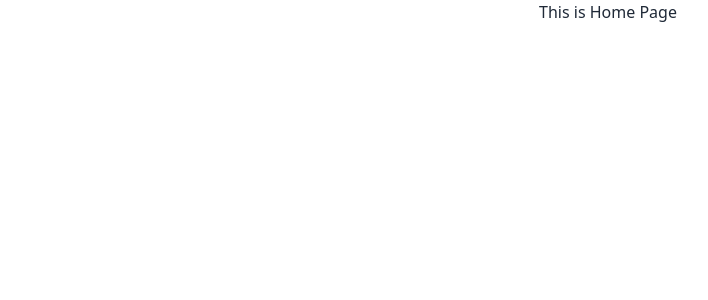
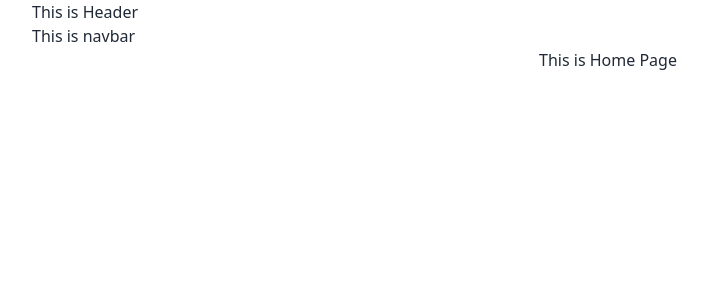
Before and after one commit to Hamed18/real-estate, a React (Vite) app: page / in a window 1280 px wide. Shown: the top 300 px of the page, without its empty margins (32-740 px from the left). Built offline with nearby package versions, Linux system fonts and the light colour scheme.

Commit message:
Folder structure updated.( Header, Navbar). Google Font added (file: tailwind.config.js and index.css)

```diff
--- a/src/Layout/Root.jsx
+++ b/src/Layout/Root.jsx
@@ -1,8 +1,12 @@
 import { Outlet } from "react-router-dom";
+import Header from "../Shared/Header";
+import Navbar from "../Shared/Navbar";
 
 const Root = () => {
 	return (
-		<div>
+		<div className="max-w-6xl mx-auto font-Poppins">
+		    <Header></Header>
+			<Navbar></Navbar>
 			<Outlet></Outlet>
 		</div>
 	);
--- a/src/Pages/Home/Home.jsx
+++ b/src/Pages/Home/Home.jsx
@@ -2,7 +2,7 @@
 const Home = () => {
 	return (
 		<div className="text-center">
-			<p>This is Home Page</p>
+			<p className="text-center font-Poppins">This is Home Page</p>
 		</div>
 	);
 };
--- /dev/null
+++ b/src/Shared/Header.jsx
@@ -0,0 +1,10 @@
+
+const Header = () => {
+	return (
+		<div>
+			<p>This is Header</p>
+		</div>
+	);
+};
+
+export default Header;
--- /dev/null
+++ b/src/Shared/Navbar.jsx
@@ -0,0 +1,10 @@
+
+const Navbar = () => {
+	return (
+		<div>
+			<p>This is navbar</p>
+		</div>
+	);
+};
+
+export default Navbar;
--- a/src/index.css
+++ b/src/index.css
@@ -1,3 +1,5 @@
+@import url('https://fonts.googleapis.com/css2?family=Poppins:ital,wght@0,100;0,200;0,300;0,400;0,500;0,600;0,700;0,800;0,900;1,100;1,200;1,300;1,400;1,500;1,600;1,700;1,800;1,900&display=swap');
+
 @tailwind base;
 @tailwind components;
 @tailwind utilities;
--- a/tailwind.config.js
+++ b/tailwind.config.js
@@ -5,7 +5,11 @@
     "./src/**/*.{js,ts,jsx,tsx}",
   ],
   theme: {
-    extend: {},
+    extend: {
+      fontFamily: {
+        display: 'Poppins, sans-serif'
+      }
+    },
   },
   plugins: [require('daisyui')],
 }
```
